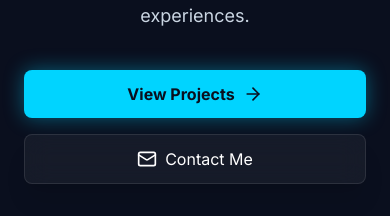
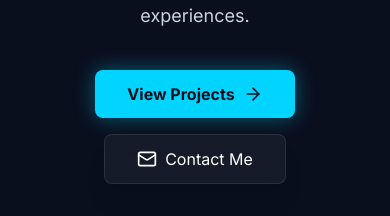
Before and after one commit to itsakhilesh7/Portfolio, a Next.js app: page / in a window 390 px wide. Shown: the part 532-748 px from the top of the page. Built offline with nearby package versions, Linux system fonts and the light colour scheme; no server answers.

Commit message:
design: Add magnetic hero buttons and widen awards layout

```diff
--- a/components/Awards.jsx
+++ b/components/Awards.jsx
@@ -19,7 +19,7 @@ export default function Awards() {
           <div className="w-20 h-1 bg-cyan rounded-full"></div>
         </motion.div>
 
-        <div className="grid md:grid-cols-2 gap-8 max-w-5xl mx-auto">
+        <div className="flex flex-col gap-6 max-w-4xl mx-auto">
           {AWARDS.map((award, index) => {
             const Icon = award.icon;
             return (
--- a/components/Hero.jsx
+++ b/components/Hero.jsx
@@ -76,6 +76,7 @@ export default function Hero() {
           transition={{ duration: 0.5, delay: 0.2 }}
           className="flex flex-col sm:flex-row items-center justify-center gap-4"
         >
+          <motion.div whileHover={{ scale: 1.05 }} whileTap={{ scale: 0.95 }}>
             <Link
               href="#projects"
               className="group px-8 py-3 bg-cyan text-navy font-bold rounded-lg hover:bg-cyan/90 transition-all flex items-center gap-2 w-full sm:w-auto justify-center shadow-[0_0_20px_rgba(0,212,255,0.4)]"
@@ -83,6 +84,8 @@ export default function Hero() {
               View Projects
               <ArrowRight className="group-hover:translate-x-1 transition-transform" size={20} />
             </Link>
+          </motion.div>
+          <motion.div whileHover={{ scale: 1.05 }} whileTap={{ scale: 0.95 }}>
             <Link
               href="#contact"
               className="group px-8 py-3 glass glass-hover text-white rounded-lg flex items-center gap-2 w-full sm:w-auto justify-center"
@@ -90,7 +93,8 @@ export default function Hero() {
               <Mail className="group-hover:text-cyan transition-colors" size={20} />
               Contact Me
             </Link>
-          <div className="flex items-center justify-center gap-4 mt-4 sm:mt-0 sm:ml-2">
+          </motion.div>
+          <motion.div whileHover={{ scale: 1.05 }} whileTap={{ scale: 0.95 }} className="flex items-center justify-center gap-4 mt-4 sm:mt-0 sm:ml-2">
             <a
               href={PERSONAL_INFO.github}
               target="_blank"
@@ -118,7 +122,7 @@ export default function Hero() {
             >
               <Download size={20} />
             </a>
-          </div>
+          </motion.div>
         </motion.div>
       </div>
     </section>
```
Lines whose indentation alone changed are shown as unchanged.
